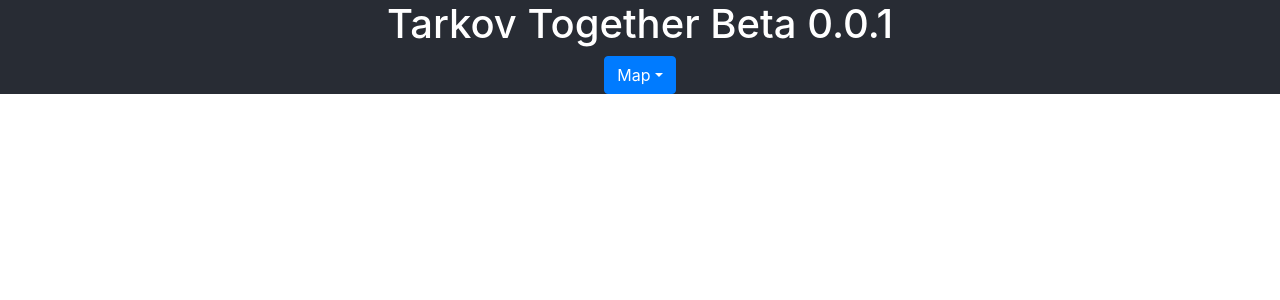
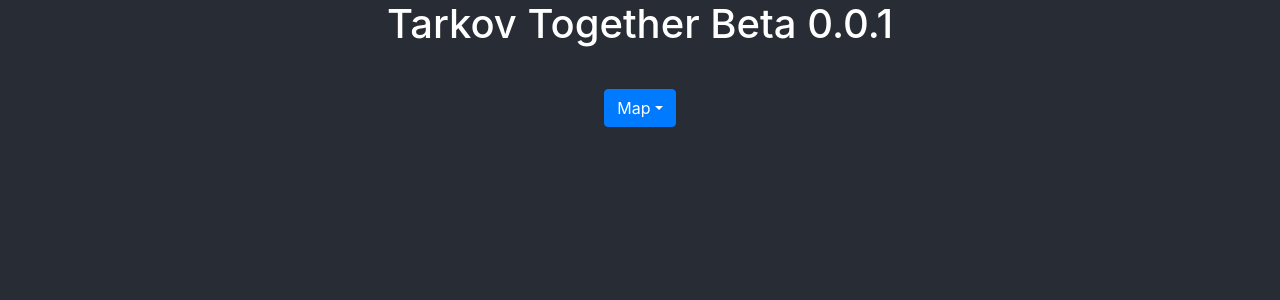
Before and after one commit to Armaly/tarkov-together, a React (Create React App) app in the folder tarkov-together/: page / in a window 1280 px wide. Shown: the top 300 px of the page. Built offline with nearby package versions, Linux system fonts and the light colour scheme.

Commit message:
Uniform background color

```diff
--- a/tarkov-together/src/App.js
+++ b/tarkov-together/src/App.js
@@ -9,7 +9,7 @@ function App() {
         <h1>
           Tarkov Together Beta 0.0.1
         </h1>
-
+        <hr></hr>
       </header>
       < Base />
     </div>
--- a/tarkov-together/src/index.css
+++ b/tarkov-together/src/index.css
@@ -5,6 +5,7 @@ body {
     sans-serif;
   -webkit-font-smoothing: antialiased;
   -moz-osx-font-smoothing: grayscale;
+  background-color: #282c34;
 }
 
 code {
```
